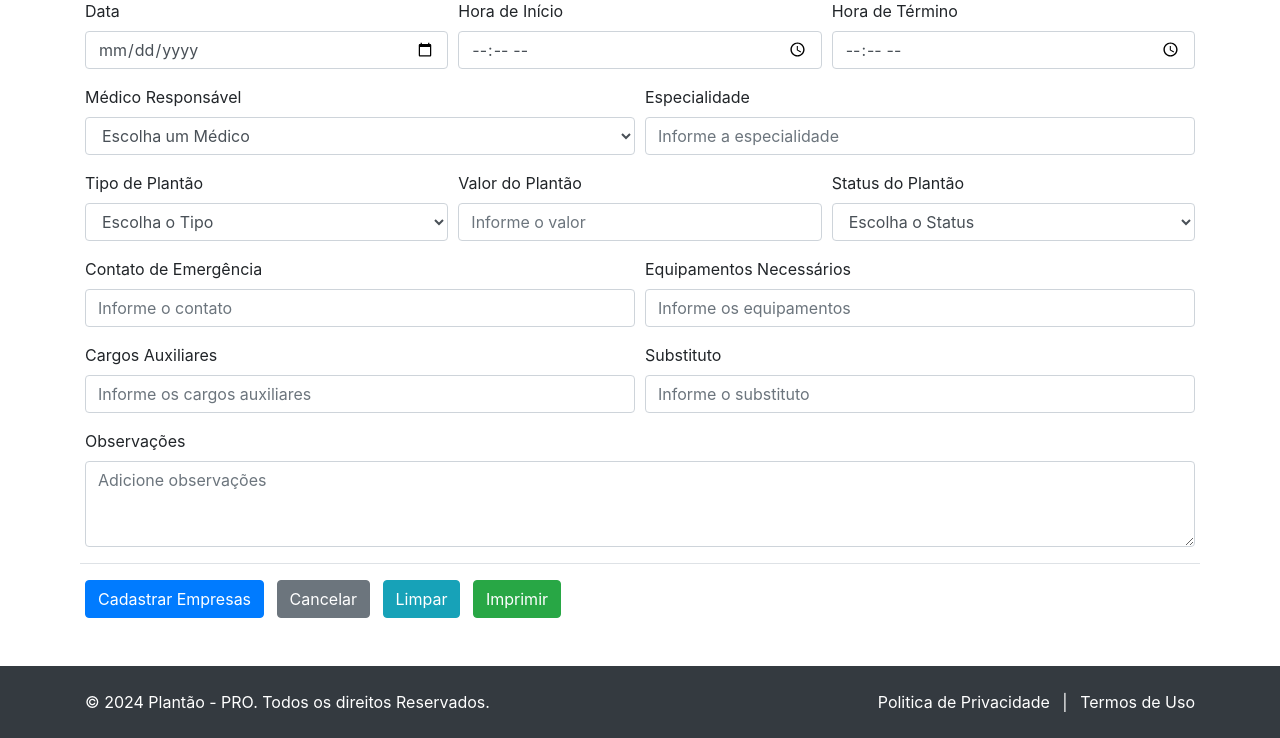
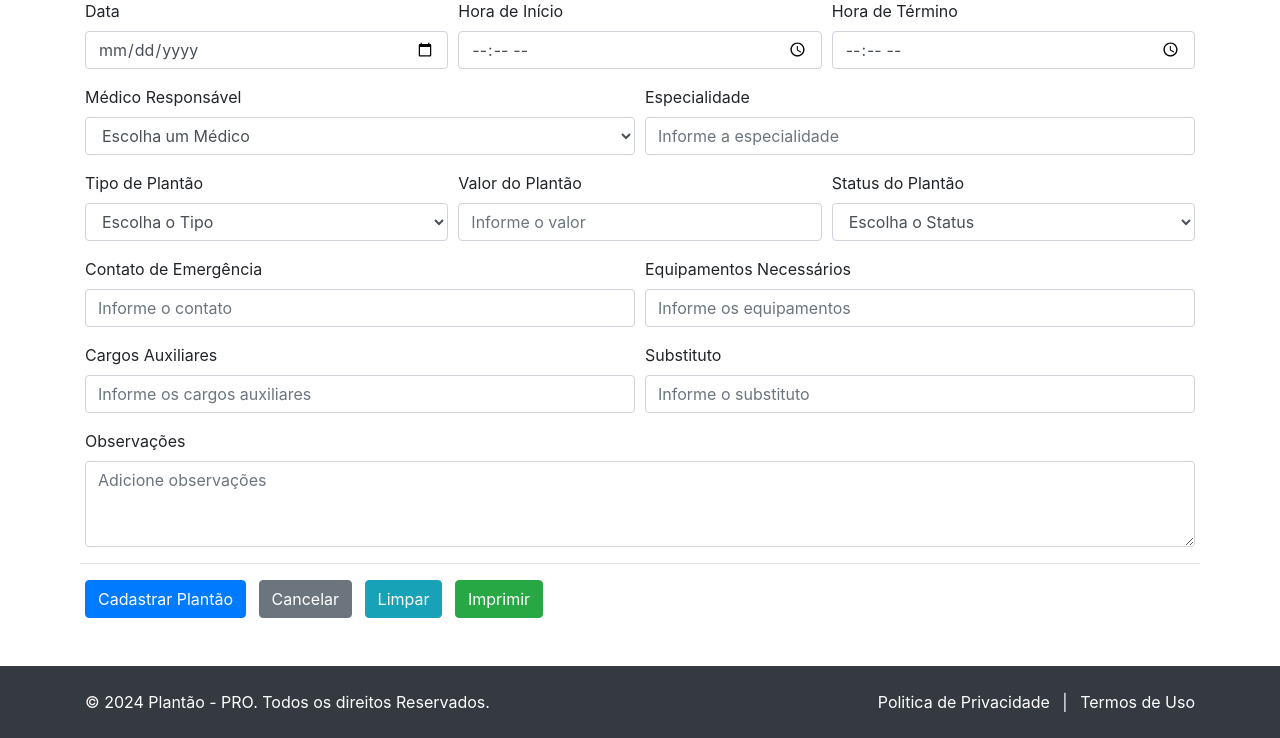
Before and after one commit to goutemberg/clinica_medica, a Django app: page / in a window 1280 px wide. Shown: the part 2478-3216 px from the top of the page. Run offline with Django 5.2, Linux system fonts and the light colour scheme; some libraries are stand-ins or nearby versions.

Commit message:
Correcao da nomeclatura do botao

```diff
--- a/home/templates/index.html
+++ b/home/templates/index.html
@@ -464,7 +464,7 @@
                 <div class="form-row mb-3" style="border-bottom: 1px solid #dee2e6;"></div>
                 <div class="form-row">
                     <div class="col-md-12 text-left">
-                        <button type="submit" class="btn btn-primary mr-2">Cadastrar Empresas</button>
+                        <button type="submit" class="btn btn-primary mr-2">Cadastrar Plantão</button>
                         <button type="button" class="btn btn-secondary mr-2">Cancelar</button>
                         <button type="button" class="btn btn-info mr-2">Limpar</button>
                         <button type="button" class="btn btn-success">Imprimir</button>
```
